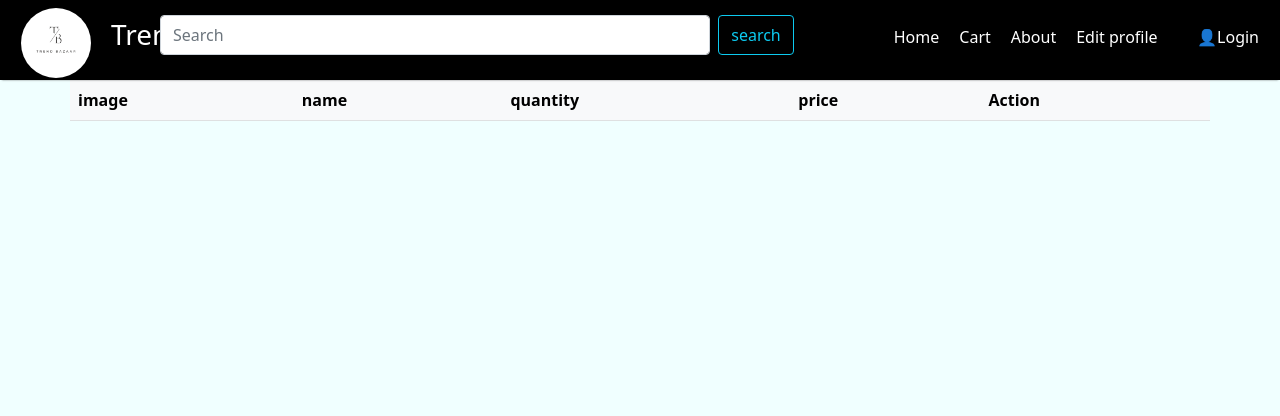
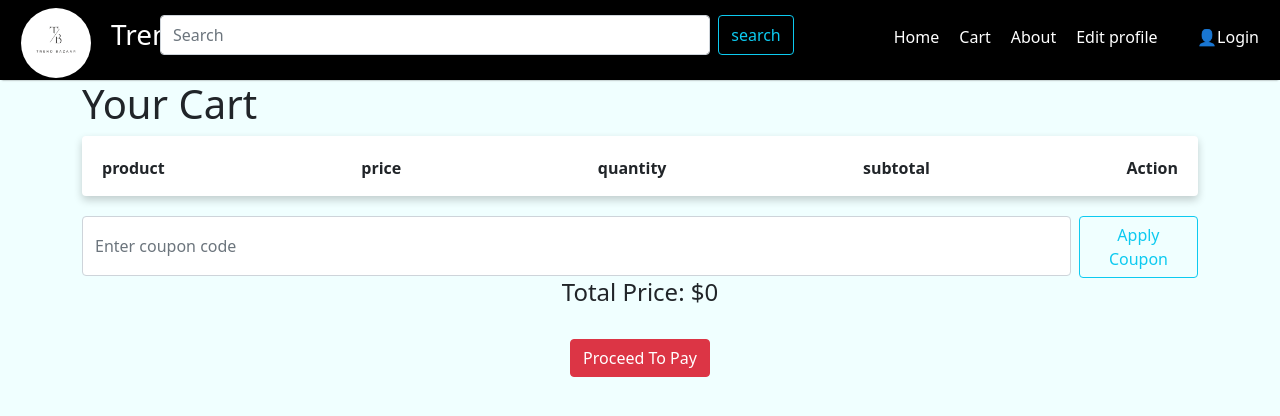
Before and after one commit to Fenillad-23/fenilladassignment1, a React (Create React App) app: page /cart in a window 1280 px wide. Shown: the top 416 px of the page. Built offline with nearby package versions, Linux system fonts and the light colour scheme.

Commit message:
implemented product cart page

```diff
--- a/src/Cart.js
+++ b/src/Cart.js
@@ -1,20 +1,16 @@
-// Cart.js
 import React, { useEffect, useState } from "react";
 import "./App.css";
 import Nav from "./Appbar";
-import { Link } from "react-router-dom";
-
 
 function Cart() {
-   let totalPrice = 0;
   const [cartProduct, setCart] = useState([]);
-
+  const [coupon, setCoupon] = useState("");
+  const [discount, setDiscount] = useState(0);
   useEffect(() => {
-
     const CartProducts = JSON.parse(localStorage.getItem("cart")) || [];
     setCart(CartProducts);
   }, []);
-
+  const quantity = 0 ;
   const removeFromCart = (index) => {
     const updatedCart = [...cartProduct];
     updatedCart.splice(index, 1);
@@ -22,65 +18,112 @@ function Cart() {
     localStorage.setItem("cart", JSON.stringify(updatedCart));
   };
 
+  const applyCoupon = () => {
+    if (coupon === "SALE20") {
+      setDiscount(0.2);
+    }
+  };
+
+  const calculateTotalPrice = () => {
+    let totalPrice = 0;
+    cartProduct.forEach((item) => {
+      totalPrice = totalPrice + parseFloat(item.price);
+    });
+    return totalPrice;
+  };
+
   return (
     <>
       <Nav />
-      {/* <div >
-        <center><div className="card " style={{ widtr: "56rem",marginBottom:"10px" }}>
+      <div className="container">
         <h1>Your Cart</h1>
+        <div className="cartProduct">
+          <div>
+            <p>
+              <b>product</b>
+            </p>
+          </div>
+          <div>
+            <p>
+              <b>price</b>
+            </p>
+          </div>
+          <div>
+            <p>
+              <b>quantity</b>
+            </p>
+          </div>
+          <div>
+            <p>
+              <b>subtotal</b>
+            </p>
+          </div>
+          <div>
+            <p>
+              <b>Action</b>
+            </p>
+          </div>
+        </div>
         {cartProduct.map((item, index) => (
-            totalPrice = totalPrice+parseFloat(item.price),
-
-            <div  style={{display:"flex",marginBottom:"20px",widtr:"100%" ,marginTop:"30px",marginBottom:"30px"}} key={index}>
+          <div className="cartProduct-detail">
+            <div>
+              <img
+                src={item.imageUrl}
+                style={{ height: "45px", width: "50px" }}
+                alt={item.name}
+              />
+            </div>
+            <div>
+              {" "}
+              <p style={{ marginLeft: "100px" }}>{item.price}</p>
+            </div>
+            <div>
+              <p style={{ marginLeft: "150px" }}>
+                1
+              </p>
+            </div>
+            <div>
+              <p style={{ marginLeft: "150px" }}>{item.price}</p>
+            </div>
+            <div>
+              <button className="btn btn-primary" onClick={removeFromCart}>
+                Remove from cart
+              </button>
+            </div>
+          </div>
+        ))}
 
         <div>
-                <img src={ item.imageUrl} style={{height:"150px" ,widtr:"150px",borderRadius:"10px"}} className="infoItemImg"  />
+          <div style={{ display: "flex", marginTop: "20px" }}>
+            <input
+              type="text"
+              className="form-control"
+              style={{ height: "60px", widp: "230px" }}
+              placeholder="Enter coupon code"
+              value={coupon}
+              onChange={(e) => setCoupon(e.target.value)}
+            />
+            &nbsp;&nbsp;
+            <button
+              className="btn btn-outline-info"
+              type="button"
+              onClick={applyCoupon}
+            >
+              Apply Coupon
+            </button>
           </div>
-              <div className="selectInfoItem"style={{height:"150px" ,widtr:"250px",borderRadius:"10px"}}>
-                <p>{ item.name}</p>
-
-                <div>
-                  <h6>
-                    <p>${item.price}</p>
-                  </h6>
+          <div className="row">
+            <div className="col-md-6  offset-md-3 text-center totalPrice">
+              <h4>Total Price: ${calculateTotalPrice()}</h4>
+            </div>
+          </div>
         </div>
         <div>
-                  <button className="btn btn-danger"onClick={()=>{removeFromCart(index)}}>Remove from Cart</button></div>
+          <center>
+            <button className="btn btn-danger mt-4">Proceed To Pay</button>
+          </center>
         </div>
-              <div  class="btn-group mr-2" role="group">
-
       </div>
-
-            </div>
-
-          ))}
-        </div></center>
-        <center><h5>total price: ${totalPrice}</h5></center>
-        <button className="primaryBtn">Proceed To pay</button>
-      </div> */}
-      <table class="container table table-striped table-light">
-  <thead>
-    <tr>
-
-      <th scope="col">image</th>
-      <th scope="col">name</th>
-      <th scope="col">quantity</th>
-      <th scope="col">price</th>
-      <th scope="col">Action</th>
-    </tr>
-  </thead>
-  <tbody>
-    {cartProduct.map((item,index)=>(<tr>
-
-      <td><card><img src={item.imageUrl} style={{height:"100px", width:"100px", borderRadius:"10px"}}></img></card></td>
-      <td>{item.name}</td>
-      <td>{item.quantity}</td>
-      <td>{item.price}</td>
-      <td><button onClick={()=>{removeFromCart(index)}} type="submit" class="btn btn-danger">Remove from cart</button></td>
-    </tr>))}
-
-  </tbody>
-</table>
     </>
   );
 }
--- a/src/index.css
+++ b/src/index.css
@@ -259,3 +259,27 @@ height: 50px;
   transition: 0.5s ease-in-out;
   cursor: pointer;
 }
+
+.cartProduct{
+  display: flex;
+  justify-Content: space-between;
+  background-Color: white;
+  height: 60px;
+  box-shadow:  0 4px 8px 0 rgba(0,0,0,0.2);
+  transition: 0.3s;
+  border-radius: 4px;
+  text-Align: center;
+  padding:20px
+}
+.cartProduct-detail{
+  display: flex;
+  margin-top: 20px;
+  justify-Content: space-between;
+  background-Color: white;
+  height: 80px;
+  box-shadow:  0 4px 8px 0 rgba(0,0,0,0.2);
+  transition: 0.3s;
+  border-radius: 4px;
+  text-Align: center;
+  padding:30px
+}
--- a/src/product.js
+++ b/src/product.js
@@ -3,7 +3,7 @@ const products = [
         id:0,
       name: "Samsung Galaxy S21",
       category: "Electronics",
-      price: "999.99",
+      price: 999.99,
       imageUrl: "s21.jpg",
       specification:
         "6.2-inch Dynamic AMOLED display, Snapdragon 888, 8GB RAM, 128GB storage",
@@ -13,7 +13,7 @@ const products = [
         id:1,
       name: "Nike Air Max 270",
       category: "Clothing",
-      price: "150.00",
+      price: 150.00,
       imageUrl: "nike kids'air.jpeg",
       specification:
         "Men's running shoes, breathable mesh upper, Air Max cushioning",
@@ -23,7 +23,7 @@ const products = [
         id:2,
       name: "LEGO Creator Expert Taj Mahal",
       category: "Toys",
-      price: "369.99",
+      price: 369.99,
       imageUrl: "tajmahelSet.jpeg",
       specification:
         "Iconic architectural model, 5,923 pieces, detailed facade",
@@ -33,7 +33,7 @@ const products = [
         id:3,
       name: "Tempur-Pedic ProBreeze Mattress",
       category: "Mattresses",
-      price: "2499.00",
+      price: 2499.00,
       imageUrl: "mattress.jpeg",
       specification:
         "Medium hybrid mattress, Tempur-CM+ cooling technology, 12-inch profile",
@@ -43,7 +43,7 @@ const products = [
         id:4,
       name: "Ray-Ban Classic Aviator Sunglasses",
       category: "Sunglasses",
-      price: "169.00",
+      price: 169.00,
       imageUrl: "raybonGlasses.jpeg",
       specification: "Polarized lenses, metal frame, 100% UV protection",
       rating: "⭐⭐⭐⭐⭐",
@@ -52,7 +52,7 @@ const products = [
         id:5,
       name: "KitchenAid Stand Mixer",
       category: "Utilities",
-      price: "349.99",
+      price: 349.99,
       imageUrl: "mixer.jpeg",
       specification: "5-quart capacity, 10 speed settings, tilt-head design",
       rating: "⭐⭐⭐⭐⭐",
@@ -61,7 +61,7 @@ const products = [
         id:6,
       name: "Bose QuietComfort 45 Headphones",
       category: "Electronics",
-      price: "329.99",
+      price: 329.99,
       imageUrl: "headphone.jpg",
       specification:
         "Noise-canceling headphones, 24-hour battery life, Bluetooth connectivity",
@@ -71,7 +71,7 @@ const products = [
         id:7,
       name: "Calvin Klein Down Alternative Pillow",
       category: "Pillows",
-      price: "49.99",
+      price: 49.99,
       imageUrl: "pillow.jpeg",
       specification:
         "Hypoallergenic pillow, 100% cotton cover, plush microfiber fill",
@@ -81,7 +81,7 @@ const products = [
         id:8,
       name: "Sony PlayStation 5",
       category: "Electronics",
-      price: "499.99",
+      price: 499.99,
       imageUrl: "playstation.jpg",
       specification: "4K gaming, AMD Ryzen Zen 2 CPU, 16GB RAM, 825GB SSD",
       rating: "⭐⭐⭐⭐⭐",
@@ -90,7 +90,7 @@ const products = [
         id:9,
       name: "Amazon Echo Dot (4th Gen)",
       category: "Utilities",
-      price: "49.99",
+      price: 49.99,
       imageUrl: "echoDot.jpg",
       specification: "Smart speaker with Alexa, compact design, voice control",
       rating: "⭐⭐⭐⭐",
@@ -99,7 +99,7 @@ const products = [
         id:10,
       name: "Fisher-Price Rock-a-Stack",
       category: "Toys",
-      price: "7.99",
+      price: 7.99,
       imageUrl: "rockStack.webp",
       specification:
         "Classic stacking rings toy, colorful rings, develops fine motor skills",
@@ -109,7 +109,7 @@ const products = [
         id:11,
       name: "Oakley Holbrook Sunglasses",
       category: "Sunglasses",
-      price: "156.00",
+      price: 156.00,
       imageUrl: "oklayGlasses.avif",
       specification:
         "Prizm polarized lenses, lightweight O-Matter frame, 100% UV protection",
@@ -119,7 +119,7 @@ const products = [
         id:12,
       name: "Casper Original Mattress",
       category: "Mattresses",
-      price: "1095.00",
+      price: 1095.00,
       imageUrl: "mattressOriginal.jpeg",
       specification:
         "All-foam mattress, Zoned Support technology, 12-inch height",
@@ -129,7 +129,7 @@ const products = [
         id:13,
       name: "Adidas Essentials 3-Stripes Pants",
       category: "Clothing",
-      price: "40.00",
+      price: 40.00,
       imageUrl: "addidasLego.avif",
       specification: "Men's athletic pants, tapered fit, elastic waistband",
       rating: "⭐⭐⭐⭐",
@@ -138,7 +138,7 @@ const products = [
         id:14,
       name: "iRobot Roomba i7+ Robot Vacuum",
       category: "Utilities",
-      price: "799.99",
+      price: 799.99,
       imageUrl: "irobot.webp",
       specification:
         "Self-emptying vacuum, Imprint Smart Mapping, Wi-Fi connectivity",
@@ -148,7 +148,7 @@ const products = [
         id:15,
       name: "LEGO Star Wars Millennium Falcon",
       category: "Toys",
-      price: "799.99",
+      price: 799.99,
       imageUrl: "starwarsfalcon.jpeg",
       specification: "Star Wars UCS model, 7,541 pieces, detailed interior",
       rating: "⭐⭐⭐⭐⭐",
@@ -157,7 +157,7 @@ const products = [
         id:16,
       name: "Columbia Men's Watertight II Jacket",
       category: "Clothing",
-      price: "59.99",
+      price: 59.99,
       imageUrl: "jacket.webp",
       specification:
         "Waterproof and breathable, Omni-Tech technology, adjustable hood",
@@ -167,7 +167,7 @@ const products = [
         id:17,
       name: "Nectar Memory Foam Pillow",
       category: "Pillows",
-      price: "75.00",
+      price: 75.00,
       imageUrl: "FoamPillow.webp",
       specification:
         "Adjustable loft, cooling gel-infused memory foam, removable cover",
```
Lines whose indentation alone changed are shown as unchanged.
